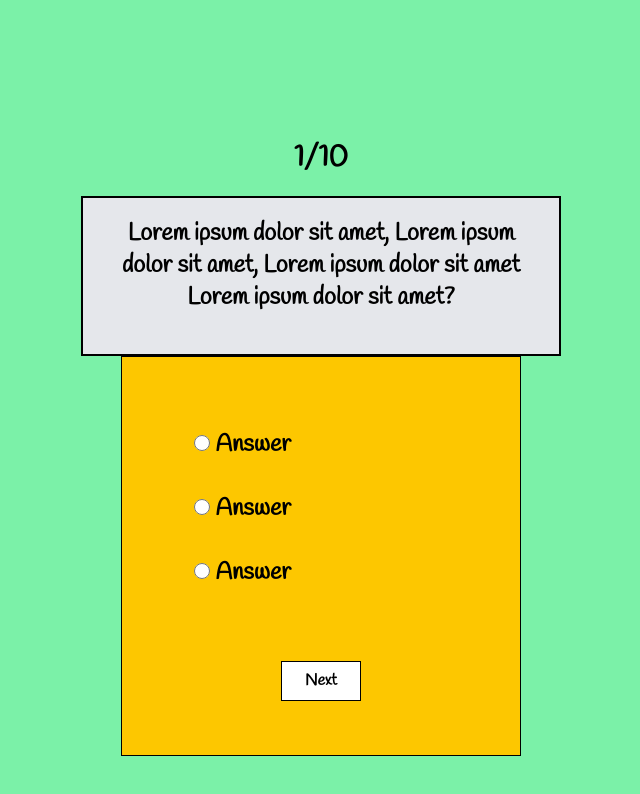
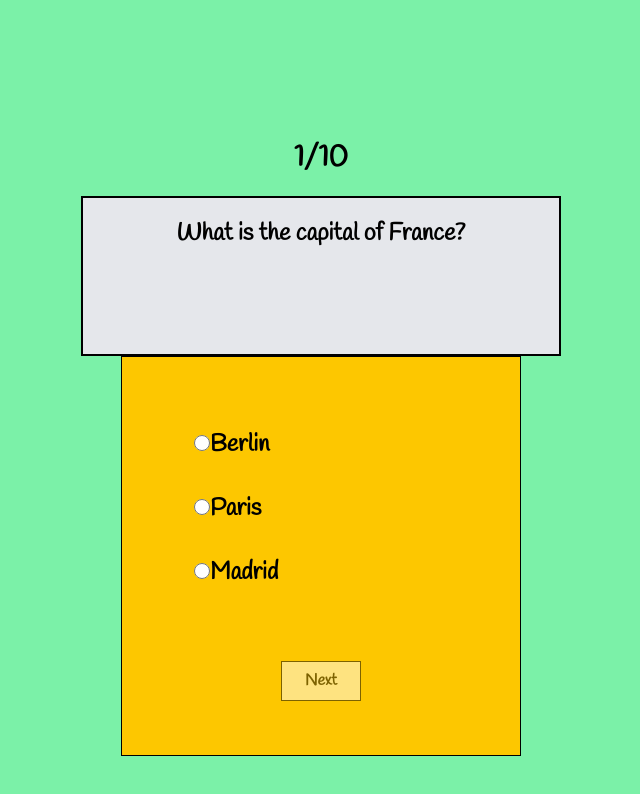
Before and after one commit to smnmnssn/my-react-app, a React (Vite) app: page /quizpage in a window 1280 px wide. Shown: the top 794 px of the page, without its empty margins (319-959 px from the left). Built offline with nearby package versions, Linux system fonts and the light colour scheme; a web font is replaced by a local one.

Commit message:
added score tracking and question navigation logic

```diff
--- a/index.html
+++ b/index.html
@@ -2,9 +2,9 @@
 <html lang="en">
   <head>
     <meta charset="UTF-8" />
-    <link rel="icon" type="image/svg+xml" href="/vite.svg" />
+    <link rel="icon" type="image/svg+xml" href="src\public\logo\letter_q_PNG18.png" />
     <meta name="viewport" content="width=device-width, initial-scale=1.0" />
-    <title>Vite + React + TS</title>
+    <title>Quizzy React, TS, TW</title>
     <script src="https://unpkg.com/@tailwindcss/browser@4"></script>
     <link rel="preconnect" href="https://fonts.googleapis.com">
     <link rel="preconnect" href="https://fonts.gstatic.com" crossorigin>
--- a/src/Components/Question/QuestionAnswerBox.tsx
+++ b/src/Components/Question/QuestionAnswerBox.tsx
@@ -1,42 +1,51 @@
 import { Link } from "react-router";
 
-export default function QuestionAnswerBox() {
+interface Props {
+  answers: string[];
+  onAnswerSelect: (answer: string) => void;
+  onNext: () => void;
+  selectedAnswer: string | null;
+}
+
+export default function QuestionAnswerBox({
+  answers,
+  onAnswerSelect,
+  onNext,
+  selectedAnswer,
+}: Props) {
+  const handleAnswerClick = (answer: string) => {
+    onAnswerSelect(answer);
+  };
+
   return (
     <>
       <div className="flex flex-col border bg-yellow-400 w-100 h-100">
         <div className="flex flex-col p-4 m-10 text-2xl">
-          <label className="p-4">
-            <input
-              type="radio"
-              name="myRadio"
-              value="answer1"
-              className="size-4"
-            />{" "}
-            Answer
-          </label>
-          <label className="p-4">
-            <input
-              type="radio"
-              name="myRadio"
-              value="answer2"
-              className="size-4"
-            />{" "}
-            Answer
-          </label>
-          <label className="p-4">
-            <input
-              type="radio"
-              name="myRadio"
-              value="answer3"
-              className="size-4"
-            />{" "}
-            Answer
-          </label>
+          {answers.map((answer, index) => (
+            <label key={index} className="p-4">
+              <input
+                type="radio"
+                name="answer"
+                value={answer}
+                checked={selectedAnswer === answer}
+                className="size-4"
+                onChange={() => handleAnswerClick(answer)}
+              />
+              {answer}
+            </label>
+          ))}
         </div>
+
         <div className="flex-1"></div>
         <div className="flex justify-center mb-15">
-          <Link to="/">
-            <button className="border w-20 bg-white h-10 hover:cursor-pointer">
+          <Link to="/quizpage">
+            <button
+              className={`border w-20 bg-white h-10 hover:cursor-pointer ${
+                selectedAnswer ? "" : "opacity-50 cursor-not-allowed"
+              }`}
+              disabled={!selectedAnswer}
+              onClick={onNext}
+            >
               Next
             </button>
           </Link>
--- a/src/Components/Question/QuestionNumber.tsx
+++ b/src/Components/Question/QuestionNumber.tsx
@@ -1,8 +1,11 @@
+import { useState } from "react";
+
 export default function QuestionNumber() {
+  const [questionIndex, setQuestionIndex] = useState(1);
+
   return (
     <div className="flex justify-center">
-      <p className="text-3xl p-5">1/10</p>
+      <p className="text-3xl p-5">{questionIndex}/10</p>
     </div>
-  )
-
+  );
 }
--- a/src/Components/Question/QuestionTextBox.tsx
+++ b/src/Components/Question/QuestionTextBox.tsx
@@ -1,11 +1,12 @@
-export default function QuestionTextBox() {
+interface Props {
+  question: string;
+}
+
+export default function QuestionTextBox({ question }: Props) {
   return (
     <>
       <div className="flex flex-col border-2 bg-gray-200 w-120 h-40">
-        <p className="text-2xl text-center p-5">
-          Lorem ipsum dolor sit amet, Lorem ipsum dolor sit amet, Lorem ipsum dolor sit amet Lorem ipsum dolor sit amet?
-        </p>
-
+        <p className="text-2xl text-center p-5">{ question }</p>
       </div>
     </>
   );
--- a/src/Components/Start/StartBox.tsx
+++ b/src/Components/Start/StartBox.tsx
@@ -15,7 +15,7 @@ export default function StartBox() {
           name="Category"
           className="ml-2 border bg-white hover:cursor-pointer"
           value = { category }
-          onChange = { (e) => setCategory(e.target.value)}
+          onChange = { (e) => setCategory(e.target.value) }
         >
           <option value="Javascript">JavaScript</option>
           <option value="History">History</option>
@@ -37,7 +37,7 @@ export default function StartBox() {
       </label>
       <div className="flex-1"></div>
       <div className="flex justify-center mb-15">
-        <Link to="quizpage">
+        <Link to={`/quizpage?category=${category}&difficulty=${difficulty}`}>
           <button className="border w-40 bg-white h-10 hover:cursor-pointer">
             Start Quiz
           </button>
--- a/src/Pages/QuizPage.tsx
+++ b/src/Pages/QuizPage.tsx
@@ -1,13 +1,53 @@
+import { useState } from "react";
 import QuestionAnswerBox from "../Components/Question/QuestionAnswerBox";
 import QuestionNumber from "../Components/Question/QuestionNumber";
 import QuestionTextBox from "../Components/Question/QuestionTextBox";
 
+const questions = [
+  {
+    text: "What is the capital of France?",
+    answers: ["Berlin", "Paris", "Madrid"],
+    correct: "Paris",
+  },
+  {
+    text: "Who developed JavaScript?",
+    answers: ["Brendan Eich", "Linus Torvalds", "Elon Musk"],
+    correct: "Brendan Eich",
+  },
+];
+
 export default function QuizPage() {
+  const [currentQuestionIndex, setCurrentQuestionIndex] = useState(0);
+  const [selectedAnswer, setSelectedAnswer] = useState<string | null>(null);
+  const [score, setScore] = useState(0);
+
+  const handleAnswerSelect = (answer: string) => {
+    setSelectedAnswer(answer);
+  };
+
+  const handleNextQuestion = () => {
+    if (selectedAnswer === questions[currentQuestionIndex].correct) {
+      setScore((score) => score + 1);
+    }
+
+    if (currentQuestionIndex < questions.length - 1) {
+      setCurrentQuestionIndex((prevIndex) => prevIndex + 1);
+      setSelectedAnswer(null);
+    } else {
+      console.log("Quiz done, send user to ResultPage");
+    }
+  };
+
   return (
     <div className="flex flex-col items-center pt-30">
       <QuestionNumber />
-      <QuestionTextBox />
-      <QuestionAnswerBox />
+      <QuestionTextBox question={questions[currentQuestionIndex].text} />
+      <QuestionAnswerBox
+        answers={questions[currentQuestionIndex].answers}
+        onAnswerSelect={handleAnswerSelect}
+        onNext={handleNextQuestion}
+        selectedAnswer={selectedAnswer}
+      />
     </div>
   );
 }
--- a/src/Pages/ResultPage.tsx
+++ b/src/Pages/ResultPage.tsx
@@ -4,7 +4,7 @@ import ResultBox from "../Components/Result/ResultBox";
 export default function ResultPage() {
   return (
     <div className="flex flex-col items-center pt-30">
-      <QuestionTextBox /> Ändra text till "RESULTS" i textboxen
+      <QuestionTextBox question="RESULTS" /> Ändra text till "RESULTS" i textboxen
       <ResultBox /> Ändra text till "Try again maybe?" vid under 60% rätt
     </div>
   );
```
Also changed, not shown: src/main.tsx (+4 -4 lines), src/public/logo/letter_q_PNG18.png (added).
